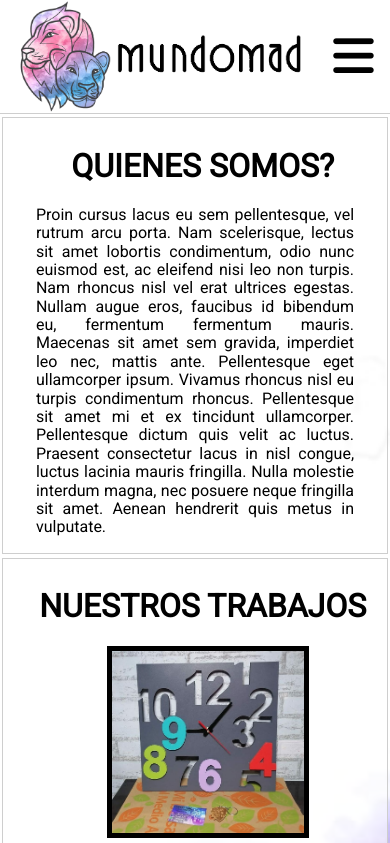
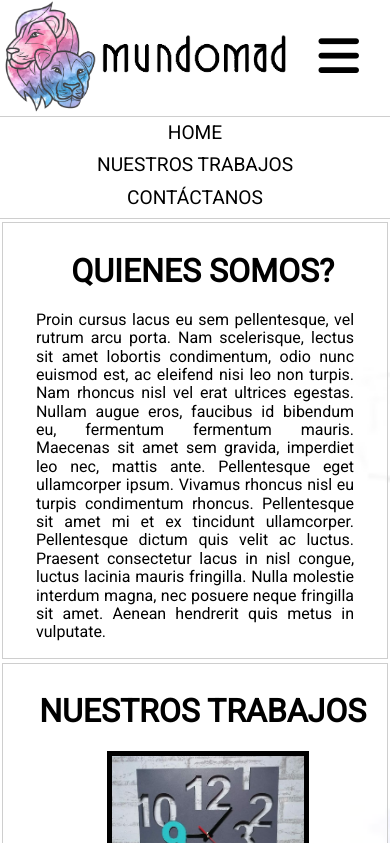
Before and after one commit to Intr4Snak3/Mundo_Mad, a plain HTML site: page index.html in a window 390 px wide. Both pictures are taken after a click on the link 353 px from the left and 63 px from the top of the page. Shown: the top 843 px of the page. Drawn offline with nearby package versions, Linux system fonts and the light colour scheme; a web font is replaced by a local one.

Commit message:
Add files via upload
Fixed responsive design and navbar responsive

```diff
--- a/index.html
+++ b/index.html
@@ -22,6 +22,10 @@
         height="150"
       />
       <nav>
+        <div class="menu-responsive">
+          <a href="#" id="menu-responsive"><i class="fa fa-bars menu-responsive"></i>
+          </a>
+        </div>
         <div class="menu-nav">
           <a href="#NOSOTROS" class="nav-item">HOME</a>
           <a href="#TRABAJOS" class="nav-item smoothScroll"
@@ -29,11 +33,14 @@
           >
           <a href="#CONTACTO" class="nav-item smoothScroll">CONTÁCTANOS</a>
         </div>
-        <div class="menu-responsive">
-          <a href="#"><i class="fa fa-bars menu-responsive"></i>
-          </a>
-        </div>
       </nav>
+      <div id="menu-nav" class="menu-nav">
+        <a href="#NOSOTROS" class="nav-item">HOME</a>
+        <a href="#TRABAJOS" class="nav-item smoothScroll"
+          >NUESTROS TRABAJOS</a
+        >
+        <a href="#CONTACTO" class="nav-item smoothScroll">CONTÁCTANOS</a>
+      </div>
     </header>
     <section class="bg-section">
       <h1 class="title-section" id="NOSOTROS">QUIENES SOMOS?</h1>
@@ -132,11 +139,13 @@
     <footer>
       <p>&copy;2021 Diseñado por FJ</p>
     </footer>
+    <!-- Se importa libreria de JQuery -->
     <script
       src="https://code.jquery.com/jquery-3.5.1.min.js"
       integrity="sha256-9/aliU8dGd2tb6OSsuzixeV4y/faTqgFtohetphbbj0="
       crossorigin="anonymous"
     ></script>
+    <!-- Librería local de Javascript -->
     <script src="js/index.js"></script>
   </body>
 </html>
--- a/js/index.js
+++ b/js/index.js
@@ -18,3 +18,20 @@ $(function() {
   // Change the speed to whatever you want
   // Personally i think 1000 is too much
   // Try 800 or below, it seems not too much but it will make a difference
+
+  $(function() {
+    var menuVisible = false;
+    $('#menu-responsive').click(function() {
+      if (menuVisible) {
+        $('#menu-nav').css({'display':'none'});
+        menuVisible = false;
+        return;
+      }
+      $('#menu-nav').css({'display':'grid'});
+      menuVisible = true;
+    });
+    $('#menu-nav').click(function() {
+      $(this).css({'display':'none'});
+      menuVisible = false;
+    });
+  });
--- a/style/home.css
+++ b/style/home.css
@@ -85,7 +85,7 @@ section {
     height: 75%;
     border: 5px solid black;
     margin: 0 0.5em 0 0.5em;
-    transition: 1s ease-in-out;
+    transition: 0.5s ease-in-out;
 }
 
 .img-trabajos:hover{
--- a/style/responsive.css
+++ b/style/responsive.css
@@ -58,8 +58,10 @@
 
 @media (max-width: 550px){
     header {
-        display: flex;
-        justify-content: space-around;
+        display: grid;
+        grid-template-columns: 1fr 1fr;
+        grid-template-rows: 1fr;
+        justify-items: center;
         width: 100%;
     }
 
@@ -75,6 +77,20 @@
 
     .menu-nav{
         display: none;
+        width: 100%;
+        grid-column-start: 1;
+        grid-column-end: 3;
+        text-align: center;
+        border-top: 1px solid #cecece;
+    }
+
+    .menu-nav a{
+        margin: 5px 0 5px 0;
+    }
+
+    .menu-nav a:hover{
+        background-color: rgba(206, 206, 206, 0.3);
+        text-decoration: none;
     }
 
     .container-trabajos {
```
